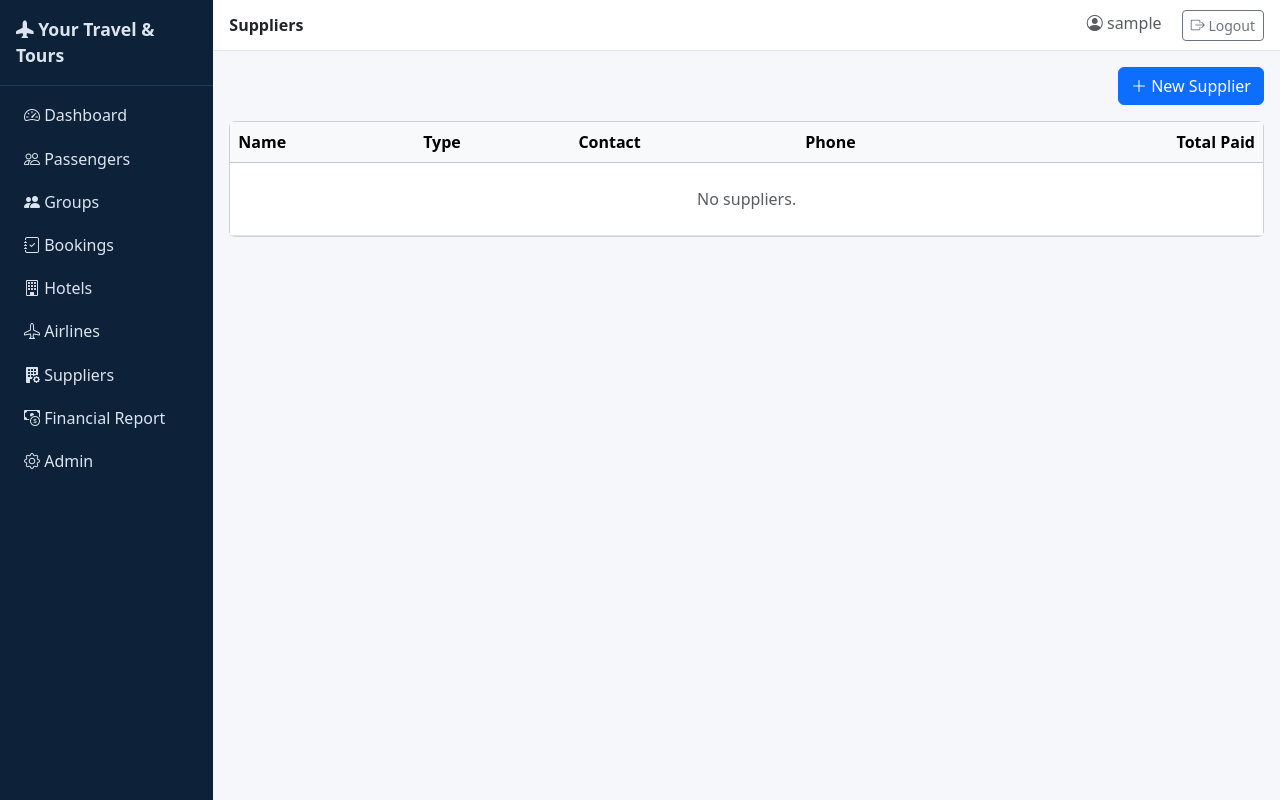
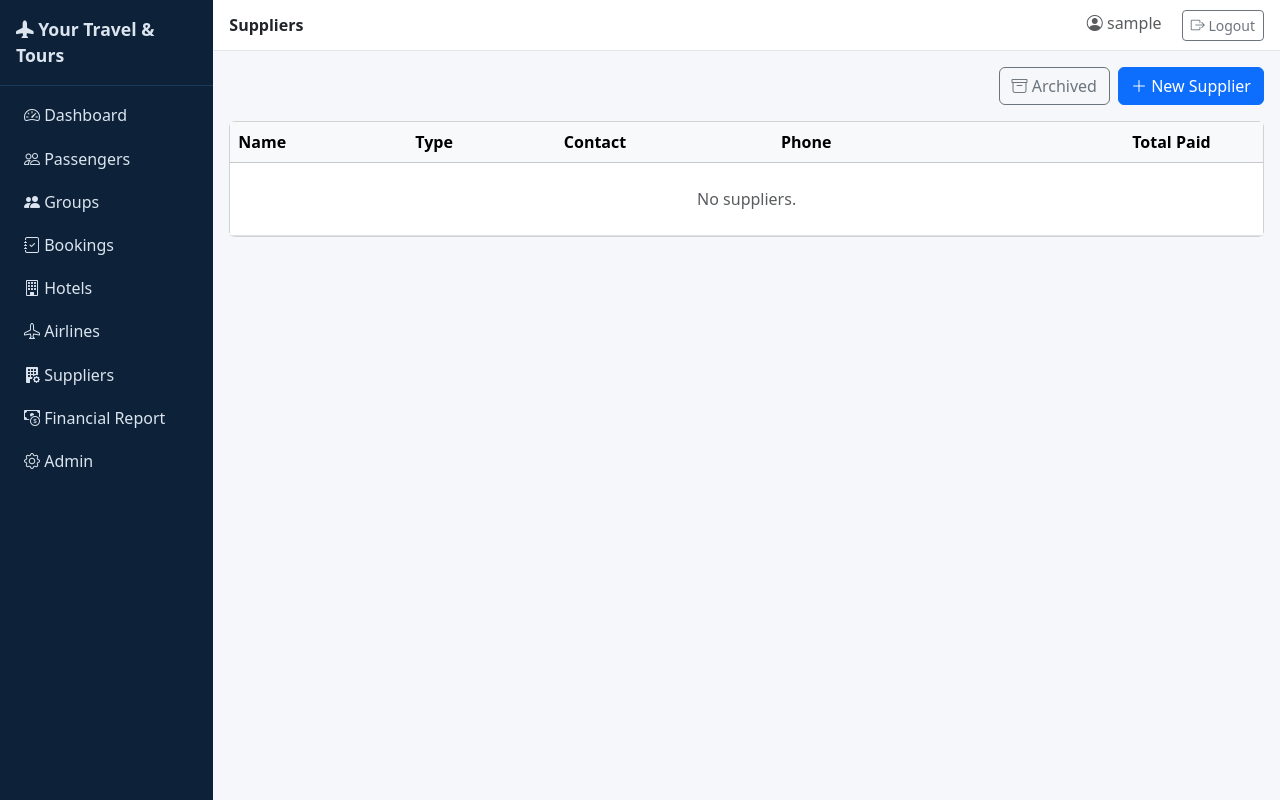
Before and after one commit to mashhood2717-ai/travel-crm, a Django app: page /suppliers/ in a window 1280 px wide. Run offline with Django 5.2, Linux system fonts and the light colour scheme; the visitor is signed in with stand-in values (Sample User, id 1); data that the repository does not hold is empty.

Commit message:
Soft delete + audit on Groups/Suppliers/Hotels/Airlines create/edit/delete

```diff
--- a/crm/templates/crm/supplier_list.html
+++ b/crm/templates/crm/supplier_list.html
@@ -4,21 +4,35 @@
 {% block content %}
 <div class="d-flex justify-content-between mb-3">
   <div></div>
-  {% if perms.crm.add_supplier %}<a class="btn btn-primary" href="{% url 'supplier_create' %}"><i class="bi bi-plus-lg"></i> New Supplier</a>{% endif %}
+  <div class="d-flex gap-2">
+    {% if show_archived %}
+      <a class="btn btn-outline-secondary" href="{% url 'supplier_list' %}"><i class="bi bi-arrow-left"></i> Active</a>
+    {% else %}
+      <a class="btn btn-outline-secondary" href="?archived=1"><i class="bi bi-archive"></i> Archived</a>
+    {% endif %}
+    {% if perms.crm.add_supplier %}<a class="btn btn-primary" href="{% url 'supplier_create' %}"><i class="bi bi-plus-lg"></i> New Supplier</a>{% endif %}
+  </div>
 </div>
 <div class="card"><div class="card-body p-0">
 <table class="table table-hover mb-0">
-  <thead class="table-light"><tr><th>Name</th><th>Type</th><th>Contact</th><th>Phone</th><th class="text-end">Total Paid</th></tr></thead>
+  <thead class="table-light"><tr><th>Name</th><th>Type</th><th>Contact</th><th>Phone</th><th class="text-end">Total Paid</th><th></th></tr></thead>
   <tbody>
   {% for s in suppliers %}
-    <tr>
+    <tr {% if not s.is_active %}class="table-warning"{% endif %}>
       <td><a href="{% url 'supplier_detail' s.pk %}">{{ s.name }}</a></td>
       <td>{{ s.get_supplier_type_display }}</td>
       <td>{{ s.contact_person|default:"-" }}</td>
       <td>{{ s.phone|default:"-" }}</td>
       <td class="text-end">{{ s.total_paid|floatformat:2 }}</td>
+      <td class="text-end">
+        {% if show_archived %}
+          {% if perms.crm.change_supplier %}<form method="post" action="{% url 'supplier_restore' s.pk %}" class="d-inline">{% csrf_token %}<button class="btn btn-sm btn-outline-success" title="Restore"><i class="bi bi-arrow-counterclockwise"></i></button></form>{% endif %}
+        {% else %}
+          {% if perms.crm.delete_supplier %}<form method="post" action="{% url 'supplier_delete' s.pk %}" class="d-inline" onsubmit="return confirm('Archive this supplier?')">{% csrf_token %}<button class="btn btn-sm btn-outline-danger" title="Archive"><i class="bi bi-archive"></i></button></form>{% endif %}
+        {% endif %}
+      </td>
     </tr>
-  {% empty %}<tr><td colspan="5" class="text-muted text-center p-4">No suppliers.</td></tr>{% endfor %}
+  {% empty %}<tr><td colspan="6" class="text-muted text-center p-4">{% if show_archived %}No archived suppliers.{% else %}No suppliers.{% endif %}</td></tr>{% endfor %}
   </tbody>
 </table>
 </div></div>
--- a/crm/urls.py
+++ b/crm/urls.py
@@ -22,6 +22,7 @@ urlpatterns = [
     path("groups/<int:pk>/", views.group_detail, name="group_detail"),
     path("groups/<int:pk>/edit/", views.group_edit, name="group_edit"),
     path("groups/<int:pk>/delete/", views.group_delete, name="group_delete"),
+    path("groups/<int:pk>/restore/", views.group_restore, name="group_restore"),
     path("groups/<int:pk>/add-member/", views.group_add_member, name="group_add_member"),
     path("groups/<int:pk>/remove-member/<int:passenger_id>/", views.group_remove_member, name="group_remove_member"),
 
@@ -52,6 +53,8 @@ urlpatterns = [
     path("suppliers/new/", views.supplier_create, name="supplier_create"),
     path("suppliers/<int:pk>/", views.supplier_detail, name="supplier_detail"),
     path("suppliers/<int:pk>/edit/", views.supplier_edit, name="supplier_edit"),
+    path("suppliers/<int:pk>/delete/", views.supplier_delete, name="supplier_delete"),
+    path("suppliers/<int:pk>/restore/", views.supplier_restore, name="supplier_restore"),
     path("suppliers/<int:pk>/pay/", views.supplier_payment_create, name="supplier_payment_create"),
 
     # Hotels (master list)
--- a/crm/views.py
+++ b/crm/views.py
@@ -193,10 +193,11 @@ def document_delete(request, pk):
 @login_required
 def group_list(request):
     q = (request.GET.get("q") or "").strip()
-    qs = Group.objects.all()
+    show_archived = request.GET.get("archived") == "1"
+    qs = Group.objects.filter(is_active=not show_archived)
     if q:
         qs = qs.filter(Q(name__icontains=q) | Q(destination__icontains=q))
-    return render(request, "crm/group_list.html", {"groups": qs, "q": q})
+    return render(request, "crm/group_list.html", {"groups": qs, "q": q, "show_archived": show_archived})
 
 
 @login_required
@@ -204,7 +205,7 @@ def group_list(request):
 def group_create(request):
     form = GroupForm(request.POST or None)
     if form.is_valid():
-        g = form.save()
+        g = _save_with_audit(form, request.user)
         messages.success(request, "Group created.")
         return redirect(g.get_absolute_url())
     return render(request, "crm/group_form.html", {"form": form, "title": "New Group"})
@@ -223,7 +224,7 @@ def group_edit(request, pk):
     g = get_object_or_404(Group, pk=pk)
     form = GroupForm(request.POST or None, instance=g)
     if form.is_valid():
-        form.save()
+        _save_with_audit(form, request.user)
         return redirect(g.get_absolute_url())
     return render(request, "crm/group_form.html", {"form": form, "title": "Edit Group"})
 
@@ -232,8 +233,14 @@ def group_edit(request, pk):
 @permission_required("crm.delete_group", raise_exception=True)
 @require_POST
 def group_delete(request, pk):
-    get_object_or_404(Group, pk=pk).delete()
-    return redirect("group_list")
+    return _set_active(request, Group, pk, False, "group_list", "crm.delete_group")
+
+
+@login_required
+@permission_required("crm.change_group", raise_exception=True)
+@require_POST
+def group_restore(request, pk):
+    return _set_active(request, Group, pk, True, "group_list", "crm.change_group")
 
 
 @login_required
@@ -358,7 +365,9 @@ def payment_create(request, pk):
 
 @login_required
 def supplier_list(request):
-    return render(request, "crm/supplier_list.html", {"suppliers": Supplier.objects.all()})
+    show_archived = request.GET.get("archived") == "1"
+    suppliers = Supplier.objects.filter(is_active=not show_archived)
+    return render(request, "crm/supplier_list.html", {"suppliers": suppliers, "show_archived": show_archived})
 
 
 @login_required
@@ -366,7 +375,7 @@ def supplier_list(request):
 def supplier_create(request):
     form = SupplierForm(request.POST or None)
     if form.is_valid():
-        s = form.save()
+        s = _save_with_audit(form, request.user)
         return redirect("supplier_detail", pk=s.pk)
     return render(request, "crm/supplier_form.html", {"form": form, "title": "New Supplier"})
 
@@ -384,9 +393,23 @@ def supplier_edit(request, pk):
     s = get_object_or_404(Supplier, pk=pk)
     form = SupplierForm(request.POST or None, instance=s)
     if form.is_valid():
-        form.save()
+        _save_with_audit(form, request.user)
         return redirect("supplier_detail", pk=s.pk)
     return render(request, "crm/supplier_form.html", {"form": form, "title": "Edit Supplier"})
+
+
+@login_required
+@permission_required("crm.delete_supplier", raise_exception=True)
+@require_POST
+def supplier_delete(request, pk):
+    return _set_active(request, Supplier, pk, False, "supplier_list", "crm.delete_supplier")
+
+
+@login_required
+@permission_required("crm.change_supplier", raise_exception=True)
+@require_POST
+def supplier_restore(request, pk):
+    return _set_active(request, Supplier, pk, True, "supplier_list", "crm.change_supplier")
 
 
 @login_required
@@ -922,7 +945,7 @@ def hotel_list(request):
 def hotel_create(request):
     form = HotelForm(request.POST)
     if form.is_valid():
-        form.save()
+        _save_with_audit(form, request.user)
         messages.success(request, "Hotel added.")
     else:
         messages.error(request, "Could not add hotel: " + " | ".join(f"{k}: {','.join(v)}" for k, v in form.errors.items()))
@@ -935,7 +958,7 @@ def hotel_edit(request, pk):
     h = get_object_or_404(Hotel, pk=pk)
     form = HotelForm(request.POST or None, instance=h)
     if form.is_valid():
-        form.save()
+        _save_with_audit(form, request.user)
         messages.success(request, "Hotel updated.")
         return redirect("hotel_list")
     return render(request, "crm/hotel_form.html", {"form": form, "h": h, "title": "Edit Hotel"})
@@ -974,7 +997,7 @@ def airline_list(request):
 def airline_create(request):
     form = AirlineForm(request.POST)
     if form.is_valid():
-        form.save()
+        _save_with_audit(form, request.user)
         messages.success(request, "Airline added.")
     else:
         messages.error(request, "Could not add airline: " + " | ".join(f"{k}: {','.join(v)}" for k, v in form.errors.items()))
@@ -987,7 +1010,7 @@ def airline_edit(request, pk):
     a = get_object_or_404(Airline, pk=pk)
     form = AirlineForm(request.POST or None, instance=a)
     if form.is_valid():
-        form.save()
+        _save_with_audit(form, request.user)
         messages.success(request, "Airline updated.")
         return redirect("airline_list")
     return render(request, "crm/airline_form.html", {"form": form, "a": a, "title": "Edit Airline"})
```
Also changed, not shown: crm/templates/crm/group_list.html (+17 -4 lines).
